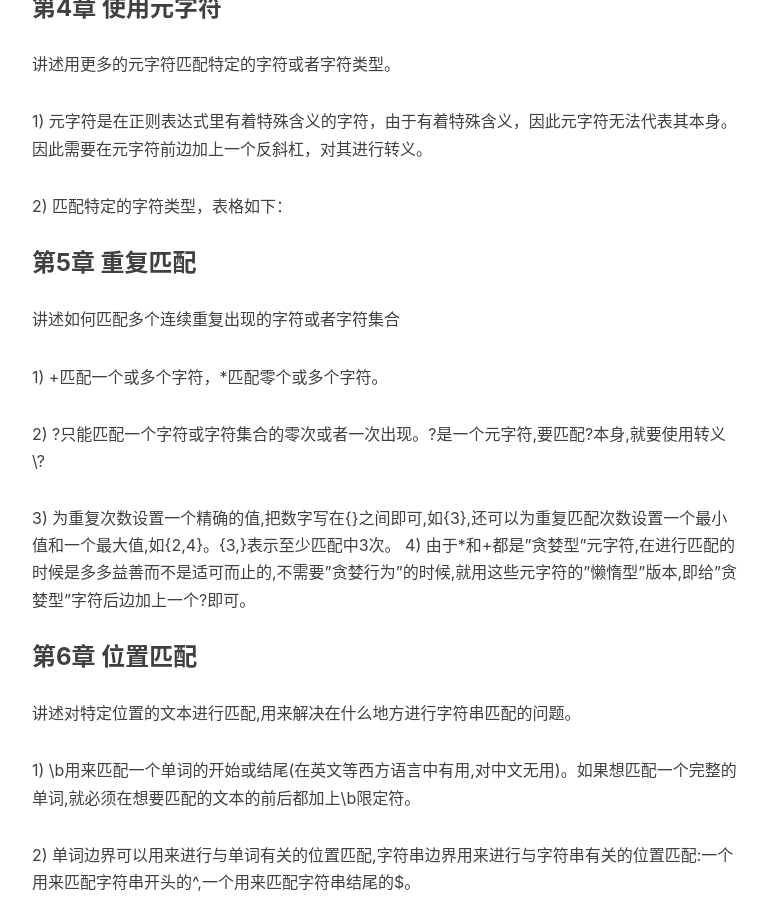
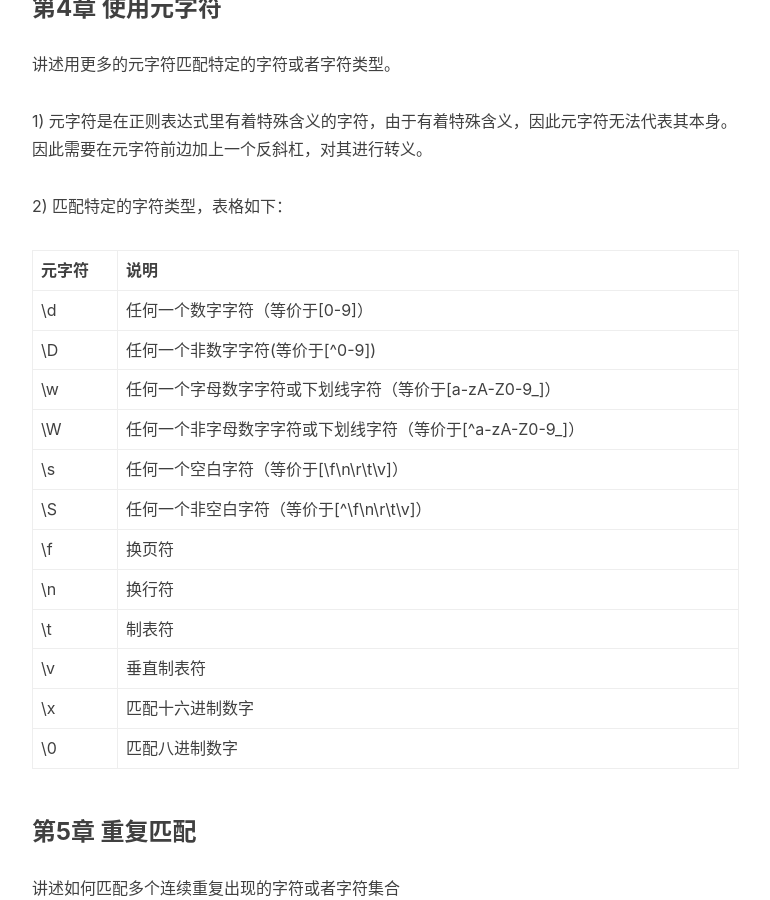
Before and after one commit to msg901216/msg901216.github.io, a Jekyll site: the page built from _posts/2018-07-07-Teach-Yourself-Regular-Expressions-in-10-Minutes.md, in a window 1280 px wide and 900 px high, scrolled down 1920 px. Shown: the whole window, without its empty margins (233-1003 px from the left). Built offline with Jekyll 4.4.1, drawn with Linux system fonts in a browser that asks for light colours; nearby versions of some CDN libraries; comment, search, counter and statistics services are not loaded; some of the changed text lies outside the part shown.

````diff
--- a/_posts/2018-07-07-Teach-Yourself-Regular-Expressions-in-10-Minutes.md
+++ b/_posts/2018-07-07-Teach-Yourself-Regular-Expressions-in-10-Minutes.md
@@ -18,7 +18,7 @@
 
   讲述何为正则表达式，以及正则表达式可以做什么。
 
-   1) 正则表达式是一种工具(regular expression,简称regex),是文本处理方面功能最强大的工具之一，正则表达式语言用来构造正则表达式，正则表达式用来完成搜索和替换功能。
+   1) 正则表达式是一种工具(regular expression,简称regex)，是文本处理方面功能最强大的工具之一，正则表达式语言用来构造正则表达式，正则表达式用来完成搜索和替换功能。
 
    2) 正则表达式语言并不是一种完备的程序设计语言，而是一种内置于其他语言或软件之内的“迷你”语言。
 
@@ -58,36 +58,66 @@
 
    2) 匹配特定的字符类型，表格如下：
 
+<table>
+  <thead>
+    <tr>
+      <th>元字符</th>
+      <th style="text-align: left">说明</th>
+    </tr>
+  </thead>
+  <tbody>
+    <tr>
+      <td>\d</td>
+      <td style="text-align: left">任何一个数字字符（等价于[0-9]）</td>
+    </tr>
+    <tr>
+      <td>\D</td>
+      <td style="text-align: left">任何一个非数字字符(等价于[^0-9])</td>
+    </tr>
+    <tr>
+      <td>\w</td>
+      <td style="text-align: left">任何一个字母数字字符或下划线字符（等价于[a-zA-Z0-9_]）</td>
+    </tr>
+    <tr>
+      <td>\W</td>
+      <td style="text-align: left">任何一个非字母数字字符或下划线字符（等价于[^a-zA-Z0-9_]）</td>
+    </tr>
+    <tr>
+      <td>\s</td>
+      <td style="text-align: left">任何一个空白字符（等价于[\f\n\r\t\v]）</td>
+    </tr>
+    <tr>
+      <td>\S</td>
+      <td style="text-align: left">任何一个非空白字符（等价于[^\f\n\r\t\v]）</td>
+    </tr>
+    <tr>
+      <td>\f </td>
+      <td style="text-align: left"> 换页符 </td>
+    </tr>
+    <tr>
+      <td>\n </td>
+      <td style="text-align: left">换行符 </td>
+    </tr>
+    <tr>
+      <td>\t </td>
+      <td style="text-align: left"> 制表符 </td>
+    </tr>
+    <tr>
+      <td>\v </td>
+      <td style="text-align: left"> 垂直制表符 </td>
+    </tr>
+    <tr>
+      <td>\x </td>
+      <td style="text-align: left"> 匹配十六进制数字 </td>
+    </tr>
+    <tr>
+      <td>\0 </td>
+      <td style="text-align: left"> 匹配八进制数字 </td>
+    </tr>
+  </tbody>
+</table>
 
-<!-- <table>
-  <tr>
-    <th>元字符</th>
-    <th >说明</th>
-  </tr>
-  <tr>
-    <td> \d </td>
-    <td> 任何一个数字字符（等价于[0-9]）  </td>
-  </tr>
-  <tr>
-    <td >\D </td>
-    <td> 任何一个非数字字符(等价于[^0-9]) </td>
-  <tr>
-    <td>\w </td>
-    <td> 任何一个字母数字字符或下划线字符（等价于[a-zA-Z0-9_]） </td>
-  </tr>
-  <tr>
-    <td>\W </td>
-    <td> 任何一个非字母数字字符或下划线字符（等价于[^a-zA-Z0-9_]） </td>
-  </tr>
-  <tr>
-    <td>\s </td>
-    <td> 任何一个空白字符（等价于[\f\n\r\t\v]） </td>
-  </tr>
-  <tr>
-    <td>\s </td>
-    <td> 任何一个非空白字符（等价于[^\f\n\r\t\v]） </td>
-  </tr>
-</table> -->
+
 
 
 
@@ -168,35 +198,3 @@
 ```
 
 这个正则表达式提供了一个电话号码的解决方案,```(\()?```匹配一个可选的左括号,用括号括起来得到了一个子表达式,随后的\d{3}匹配以为数字的区号,```(?(1)\)|-)```是一个回溯引用条件,它根据条件是否得到满足而去匹配)或-;如果(1)存在,```\)```必须被匹配,否则,-必须被匹配.
-
-### 附录:元字符
-
-<!-- <table>
-  <tr>
-    <th>元字符</th><th>说明</th>
-  </tr>
-  <tr>
-    <td> \d </td> <td> 任何一个数字字符（等价于[0-9]）  </td>
-  </tr>
-  <tr>
-    <td >\D </td> <td> 任何一个非数字字符(等价于[^0-9]) </td>
-  <tr>
-    <td>\w </td> <td> 任何一个字母数字字符或下划线字符（等价于[a-zA-Z0-9_]） </td>
-  </tr>
-  <tr>
-    <td>\W </td> <td> 任何一个非字母数字字符或下划线字符（等价于[^a-zA-Z0-9_]） </td>
-  </tr>
-  <tr>
-    <td>\s </td> <td> 任何一个空白字符（等价于[\f\n\r\t\v]） </td>
-  </tr>
-  <tr>
-    <td>\s </td> <td> 任何一个非空白字符（等价于[^\f\n\r\t\v]） </td>
-  </tr>
-  <tr><td>\f </td> <td> 换页符 </td></tr>
-  <tr><td>\n </td><td>换行符 </td></tr>
-  <tr><td>\t </td><td> 制表符 </td> </tr>
-  <tr><td>\v </td> <td> 垂直制表符 </td></tr>
-  <tr> <td>\x </td><td> 匹配十六进制数字 </td></tr>
-  <tr><td>\0 </td><td> 匹配八进制数字 </td></tr>
-
-</table> -->
````
